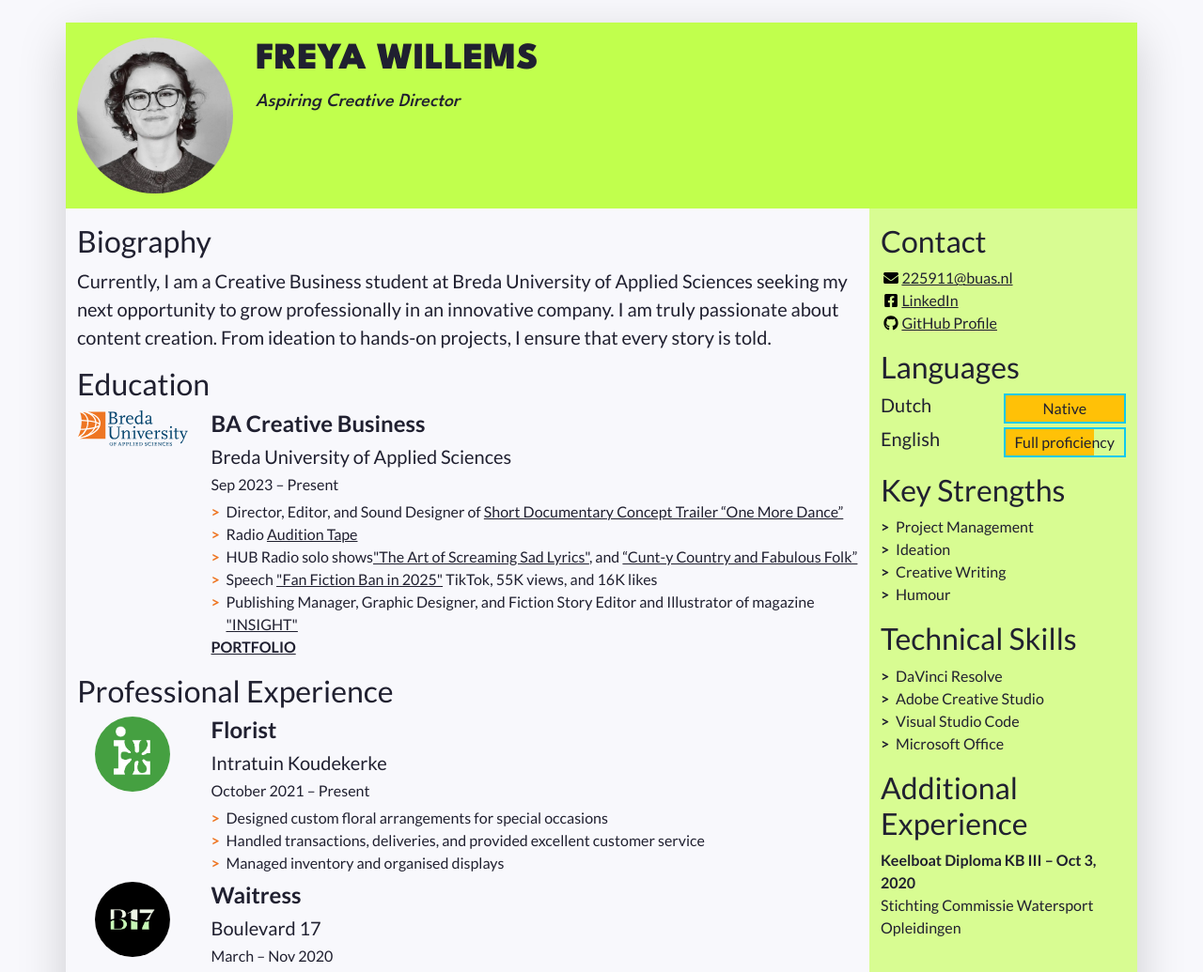
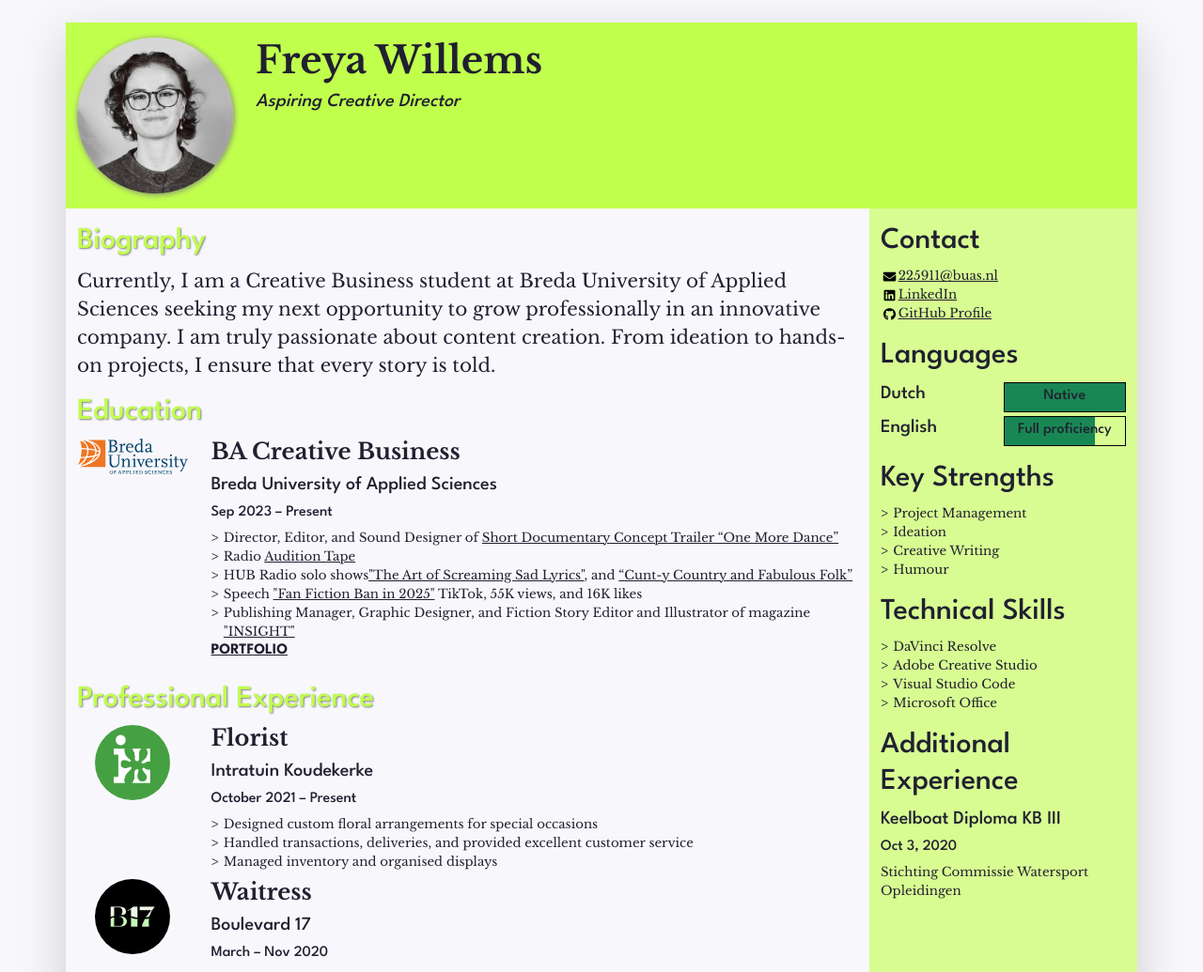
Before and after one commit to freyawillems/cv, a plain HTML site: page index.html in a window 1280 px wide. Shown: the top 1035 px of the page at 94% size. Drawn offline with nearby package versions, Linux system fonts and the light colour scheme.

Commit message:
everything

```diff
--- a/css/styles.css
+++ b/css/styles.css
@@ -3,19 +3,39 @@
 /* Import declaration to use Google Fonts - check https://fonts.google.com/ for details */
 @import url('https://fonts.googleapis.com/css2?family=Lato:ital,wght@0,400;0,700;1,400;1,700&display=swap');
 @import url('https://fonts.googleapis.com/css2?family=League+Spartan:wght@100..900&display=swap');
+@import url('https://fonts.googleapis.com/css2?family=Libre+Baskerville:ital,wght@0,400;0,700;1,400&display=swap');
 /* Styles for the body */
 
 body {
-	font-family: Lato, "Open Sans", Roboto, "Segoe UI", "Helvetica Neue", Helvetica, Arial, sans-serif;
+	font-family: "Libre Baskerville";
 	color: #202030;
 	background-color: #f8f8fc;
+	font-size:smaller;
+}
+
+.main-text {
+	font-family: 'Libre Baskerville';
+	font-size:smaller ;
+}
+
+h2, h5, h6 {
+	font-family: 'League Spartan';
+}
+.green-title {
+	color: #C1FF4D;
+	text-shadow: grey 1px 1px 2px;
+	font-family: 'League Spartan';
+}
+
+.div-shadow {
+	box-shadow: gray 1px 1px 6px;
 }
 
 /* Styles for custom classes in the document. (There are more, try to find them out!) */
 
 .resume-header {
     background-color: #C1FF4D;
-	font-family: 'League Spartan';
+	font-family: 'Libre Baskerville';
 	font-weight: bold;
 }
 
@@ -39,7 +59,7 @@ body {
 }
 
 .biography-details li::before {
-	color: #EE7623;
+	color: #202030;
 }
 
 .biography-details li, .skill-list li {
--- a/index.html
+++ b/index.html
@@ -43,13 +43,13 @@
             "w-100" makes sure the image takes the full width of the column it's in
             "rounded-circle" cuts a circle around the image
           -->
-          <img class="w-100 rounded-circle my-3" src="images/profilepic_freya.jpg" alt="Portrait of Freya Willems" width="160">
+          <img class="w-100 rounded-circle my-3 div-shadow" src="images/profilepic_freya.jpg" alt="Portrait of Freya Willems" width="160">
         </div>
         <!--
           A container to wrap around your name and tagline. Full-width at small size, then columns of increasing size.
         -->
         <div class="col-12 col-sm-8 col-md-9 col-lg-10 my-3 header-content">
-          <h1 class="fw-bolder">FREYA WILLEMS</h1>
+          <h1 class="fw-bolder">Freya Willems</h1>
           <h5 class="fst-italic tagline">Aspiring Creative Director</h5>
         </div>
       </header>
@@ -68,8 +68,9 @@
 
           <!--
             <section> is yet another semantic element. The first one is for professional experience.
-          --> <section class="my-3 biography-section">
-            <h2>Biography</h2>
+          -->
+          <section class="my-3 biography-section">
+            <h2 class="green-title">Biography</h2>
             <!--
               The <p> tag is for paragraphs. You can use it for any text that doesn't fit in a list.
               The "lead" class makes the text stand out a bit more.
@@ -80,7 +81,7 @@
           </section>
 
           <section class="my-3 biography-section">
-            <h2>Education</h2>
+            <h2 class="green-title">Education</h2>
             <ul class="biography-list list-unstyled">
 
               <!-- Top item in education. And by "top", I mean a Bachelor in Creative Business at BUas. -->
@@ -99,7 +100,7 @@
                     <li>HUB Radio solo shows<a href="https://vimeo.com/1031211125?share=copy#t=1214.256" class="link-color" target="_blank">"The Art of Screaming Sad Lyrics"</a>, and <a href="https://vimeo.com/1026591498?share=copy" class="link-color" target="_blank">“Cunt-y Country and Fabulous Folk”</a></li>
                     <li>Speech <a href="https://vm.tiktok.com/ZNd11L16M/" class="link-color" target="_blank">"Fan Fiction Ban in 2025"</a> TikTok, 55K views, and 16K likes</li>
                     <li>Publishing Manager, Graphic Designer, and Fiction Story Editor and Illustrator of magazine <a href="https://drive.google.com/file/d/1Vp8u9ipmld94neKWBxvaCWAVjBrHI0c6/view?usp=sharing" class="link-color" target="_blank">"INSIGHT"</a></li>
-                    <a href="https://freyawillems-creativeportfolio.my.canva.site" class="link-color" target="_blank"><b>PORTFOLIO</b></a>
+                    <h6><a href="https://freyawillems-creativeportfolio.my.canva.site" class="link-color" target="_blank"><b>PORTFOLIO</b></a></h6>
                   </ul>
                 </div>
               </li>
@@ -110,7 +111,7 @@
           <!-- This is the end of the "Education" section -->
 
           <section class="my-3 biography-section">
-            <h2>Professional Experience</h2>
+            <h2 class="green-title">Professional Experience</h2>
             <!--
               Each list item (li) in the unordered list (ul) below will be one job.
               "list-unstyled" is a class that hides the bullet points of a list.
@@ -194,7 +195,7 @@
               </li>
               <li class="contact-item">
                 <a class="d-flex align-items-center link-color" href="http://www.linkedin.com/in/freya-willems-16738a212" target="_blank">
-                  <img class="contact-icon" src="images/icons/facebook.svg" alt="LinkedIn">
+                  <img class="contact-icon" src="images/icons/linkedin.svg" alt="LinkedIn">
                   LinkedIn
                 </a>
               </li>
@@ -215,17 +216,17 @@
             <ul class="language-list list-unstyled">
               <li class="language-item d-flex mb-1">
                 <h5 class="language-name w-50">Dutch</h5>
-                <div class="language-level w-50 border border-info border-2 position-relative">
+                <div class="language-level w-50 border border-black border-1 position-relative">
                   <!-- The div below is a progress bar. Choose between w-25, w-50, w-75 and w-100 to show your level of fluency -->
-                  <div class="language-progress position-absolute bg-warning h-100 w-100"></div>
+                  <div class="language-progress position-absolute bg-success h-100 w-100"></div>
                   <h6 class="position-absolute w-100 text-center top-0 py-1">Native</h6>
                 </div>
               </li>
               <li class="language-item d-flex mb-1">
                 <h5 class="language-name w-50">English</h5>
-                <div class="language-level w-50 border border-info border-2 position-relative">
+                <div class="language-level w-50 border border-black border-1 position-relative">
                   <!-- The div below is a progress bar. Choose between w-25, w-50, w-75 and w-100 to show your level of fluency -->
-                  <div class="language-progress position-absolute bg-warning h-100 w-75"></div>
+                  <div class="language-progress position-absolute bg-success h-100 w-75"></div>
                   <h6 class="position-absolute w-100 text-center top-0 py-1">Full proficiency</h6>
                 </div>
               </li>
@@ -258,9 +259,9 @@
 
           <section class="my-3 aside-section">
             <h2>Additional Experience</h2>
-            <ul class="skill-list list-unstyled">
-             <p><b>Keelboat Diploma KB III &ndash; Oct 3, 2020</b><br>Stichting Commissie Watersport Opleidingen</p>
-            </ul>
+            <h5>Keelboat Diploma KB III</h5>
+                  <h6>Oct 3, 2020</h6>
+                  <p>Stichting Commissie Watersport Opleidingen</p>
           </section>
 
         </aside>
```
